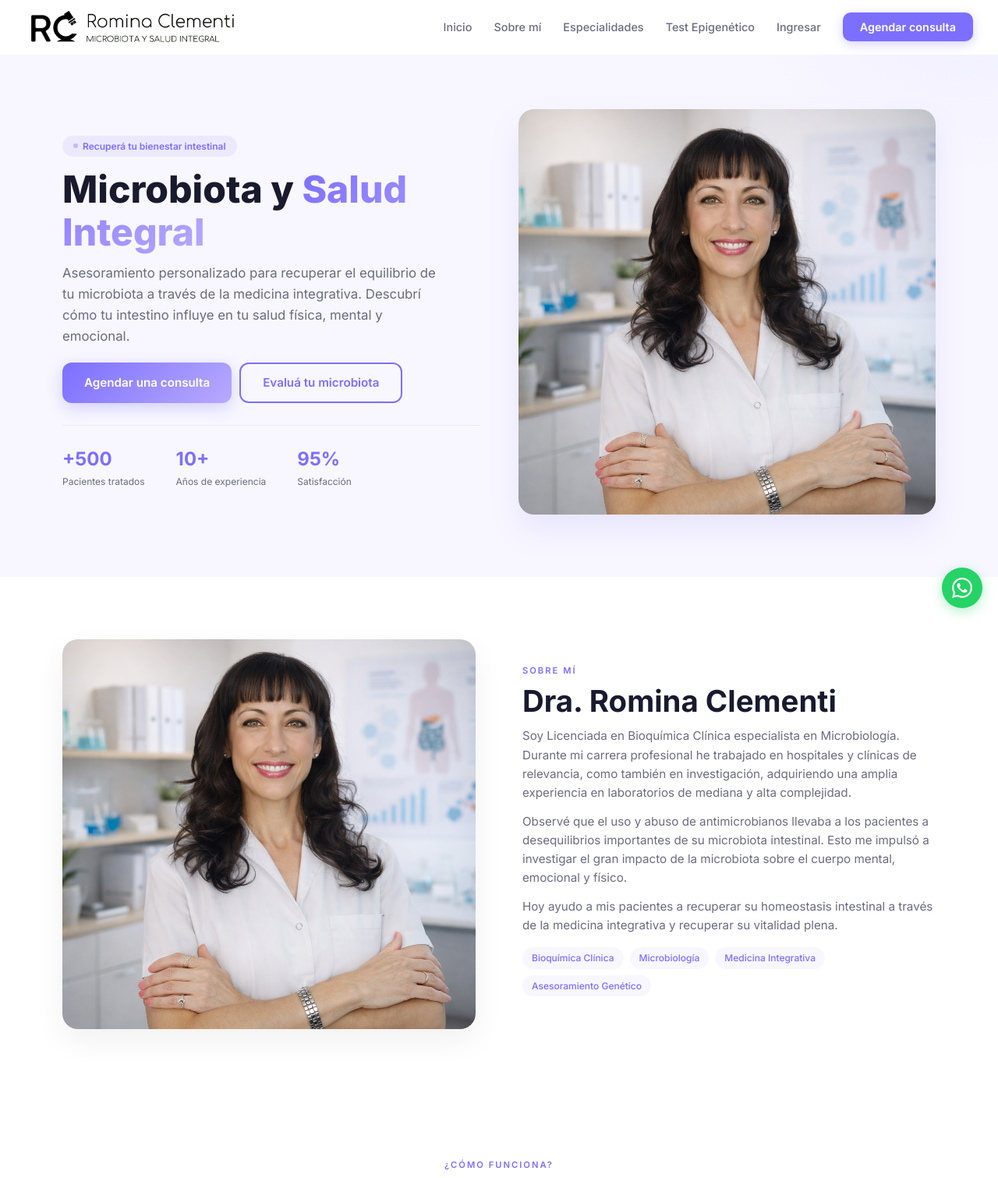
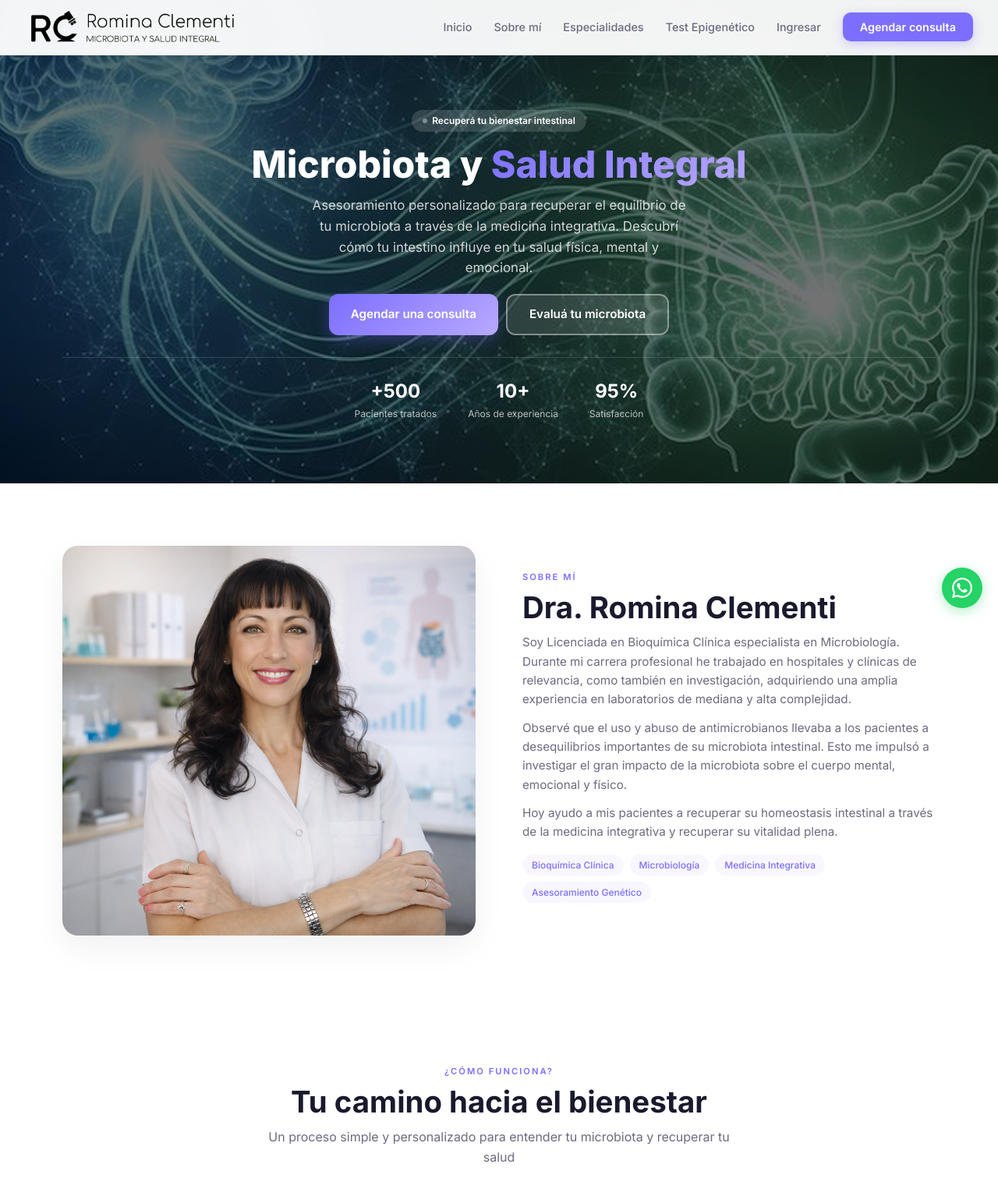
Before and after one commit to joseandresmunoz-dot/clementi_webapp, a Django app: page / in a window 1280 px wide. Shown: the top 1511 px of the page at 78% size. Run offline with Django 5.2, Linux system fonts and the light colour scheme; some web fonts are replaced.

```diff
--- a/templates/landing.html
+++ b/templates/landing.html
@@ -75,15 +75,17 @@
         /* --- HERO (mobile: single column, image on top) --- */
         .hero {
             padding: 100px 0 50px;
-            background: var(--brand-bg);
+            background-image: url("{% static 'images/microbiota.jpg' %}");
+            background-size: contain;
+            background-position: center;
+            background-repeat: no-repeat;
+            background-attachment: scroll;
             position: relative;
-            overflow: hidden;
         }
         .hero::before {
-            content: ''; position: absolute;
-            top: -30%; right: -40%; width: 400px; height: 400px;
-            background: radial-gradient(circle, rgba(124,111,255,0.08) 0%, transparent 70%);
-            border-radius: 50%;
+            content: ''; position: absolute; inset: 0;
+            background: rgba(0,0,0,0.55);
+            z-index: 0;
         }
         .hero .container {
             display: flex;
@@ -91,29 +93,23 @@
             gap: 32px;
             position: relative; z-index: 1;
         }
-        .hero-image { order: -1; }
-        .hero-image img {
-            max-height: 300px; border-radius: 20px;
-            box-shadow: 0 20px 40px rgba(124,111,255,0.12);
-            object-fit: cover; width: 100%;
-        }
         .hero-text { text-align: center; }
         .hero-badge {
             display: inline-flex; align-items: center; gap: 6px;
-            background: rgba(124,111,255,0.10); color: var(--brand);
+            background: rgba(255,255,255,0.15); color: #fff;
             padding: 4px 14px; border-radius: 50px;
             font-size: 0.75rem; font-weight: 600;
             margin-bottom: 14px;
         }
-        .hero-badge span { width: 6px; height: 6px; border-radius: 50%; background: var(--brand); animation: pulse-dot 2s infinite; }
+        .hero-badge span { width: 6px; height: 6px; border-radius: 50%; background: #fff; animation: pulse-dot 2s infinite; }
         @keyframes pulse-dot { 0%, 100% { opacity: 1; } 50% { opacity: 0.3; } }
         .hero-text h1 {
-            font-size: 1.8rem; font-weight: 800; color: var(--text-dark);
+            font-size: 1.8rem; font-weight: 800; color: #fff;
             line-height: 1.15; margin-bottom: 12px;
         }
         .hero-text h1 span { background: var(--brand-gradient); -webkit-background-clip: text; -webkit-text-fill-color: transparent; background-clip: text; }
         .hero-text .subtitle {
-            font-size: 0.9rem; color: var(--text-muted);
+            font-size: 0.9rem; color: rgba(255,255,255,0.8);
             margin-bottom: 18px; line-height: 1.6;
         }
         .hero-text .cta-group {
@@ -127,17 +123,20 @@
             border: none; cursor: pointer;
         }
         .hero-text .cta-group .btn-secondary {
-            background: transparent; color: var(--brand);
-            border: 2px solid var(--brand); padding: 12px 28px;
+            background: rgba(255,255,255,0.12); color: #fff;
+            border: 2px solid rgba(255,255,255,0.4); padding: 12px 28px;
             border-radius: 12px; font-weight: 600; font-size: 0.95rem;
+        }
+        .hero-text .cta-group .btn-secondary:hover {
+            background: rgba(255,255,255,0.2);
         }
         .hero-stats {
             display: flex; justify-content: center; gap: 24px;
             margin-top: 28px; padding-top: 24px;
-            border-top: 1px solid rgba(124,111,255,0.12);
+            border-top: 1px solid rgba(255,255,255,0.15);
         }
-        .hero-stats .stat h3 { font-size: 1.3rem; font-weight: 700; color: var(--brand); }
-        .hero-stats .stat p { font-size: 0.75rem; color: var(--text-muted); }
+        .hero-stats .stat h3 { font-size: 1.3rem; font-weight: 700; color: #fff; }
+        .hero-stats .stat p { font-size: 0.75rem; color: rgba(255,255,255,0.7); }
 
         /* --- SECTION COMMON --- */
         section { padding: 50px 0; }
@@ -490,21 +489,13 @@
             .navbar .nav-links .btn-primary-nav::after { display: none; }
             .hamburger { display: none !important; }
 
-            /* Hero: side-by-side */
+            /* Hero: full background */
             .hero { padding: 120px 0 60px; }
-            .hero .container {
-                display: grid;
-                grid-template-columns: 1fr 1fr;
-                gap: 40px;
-                align-items: center;
-            }
-            .hero-image { order: 0; }
-            .hero-image img { max-height: 440px; }
-            .hero-text { text-align: left; }
+            .hero-text { text-align: center; }
             .hero-text h1 { font-size: 2.4rem; }
-            .hero-text .subtitle { font-size: 1rem; max-width: 480px; }
-            .hero-text .cta-group { flex-direction: row; }
-            .hero-stats { justify-content: flex-start; gap: 32px; }
+            .hero-text .subtitle { font-size: 1rem; max-width: 480px; margin-left: auto; margin-right: auto; }
+            .hero-text .cta-group { flex-direction: row; justify-content: center; }
+            .hero-stats { justify-content: center; gap: 32px; }
             .hero-stats .stat h3 { font-size: 1.5rem; }
 
             .section-subtitle { margin-bottom: 40px; }
@@ -558,11 +549,6 @@
                 text-align: left;
             }
             .newsletter-bar .newsletter-form { flex-direction: row; flex: 1; max-width: 460px; }
-
-            .hero::before {
-                width: 500px; height: 500px;
-                top: -40%; right: -15%;
-            }
         }
 
         /* ===== DESKTOP ≥ 992px ===== */
@@ -570,11 +556,9 @@
             .container { padding: 0 40px; }
             section { padding: 80px 0; }
 
-            .hero { padding: 140px 0 80px; }
-            .hero .container { gap: 50px; }
+            .hero { padding: 140px 0 80px; background-image: url("{% static 'images/microbiota_desktop.jpg' %}"); background-size: cover; background-attachment: fixed; background-position: center; }
             .hero-text h1 { font-size: 2.8rem; }
             .hero-text .subtitle { font-size: 1.05rem; }
-            .hero-image img { max-height: 520px; }
             .hero-stats { gap: 40px; }
 
             .section-title { font-size: 2.2rem; }
@@ -592,10 +576,6 @@
             .contacto-grid { gap: 48px; }
             .cursos-teaser { grid-template-columns: repeat(3, 1fr); gap: 28px; }
 
-            .hero::before {
-                width: 600px; height: 600px;
-                top: -50%; right: -20%;
-            }
         }
 
         /* ===== LARGE ≥ 1200px ===== */
@@ -665,9 +645,6 @@
                     <div class="stat"><h3>10+</h3><p>Años de experiencia</p></div>
                     <div class="stat"><h3>95%</h3><p>Satisfacción</p></div>
                 </div>
-            </div>
-            <div class="hero-image">
-                <img src="{% static 'images/rc_frente.png' %}" alt="Dra. Romina Clementi - Bioquímica">
             </div>
         </div>
     </section>
```
Also changed, not shown: images/microbiota.jpg (added), images/microbiota_desktop.jpg (added), images/microbiota_mobile.jpg (added).
